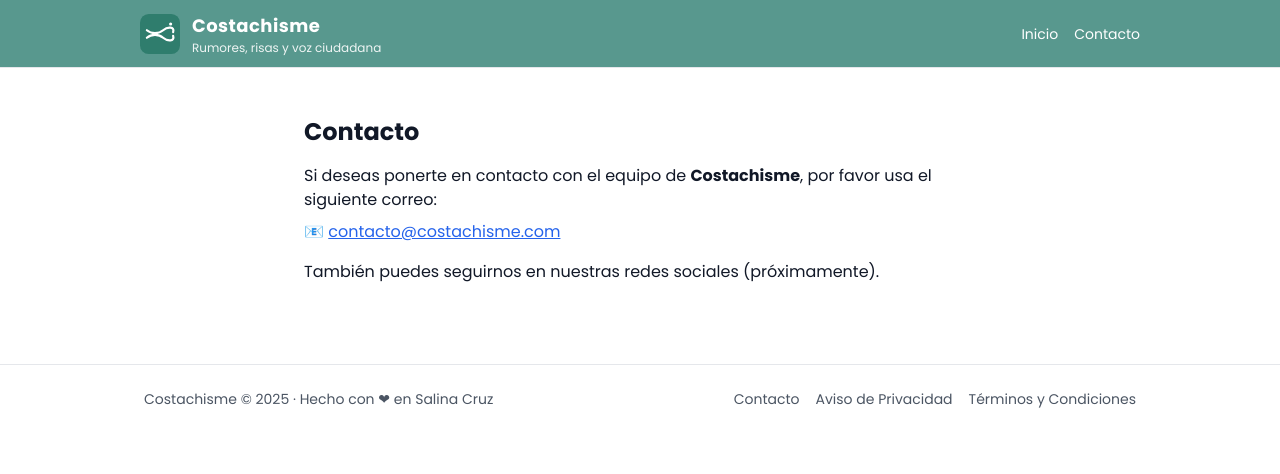
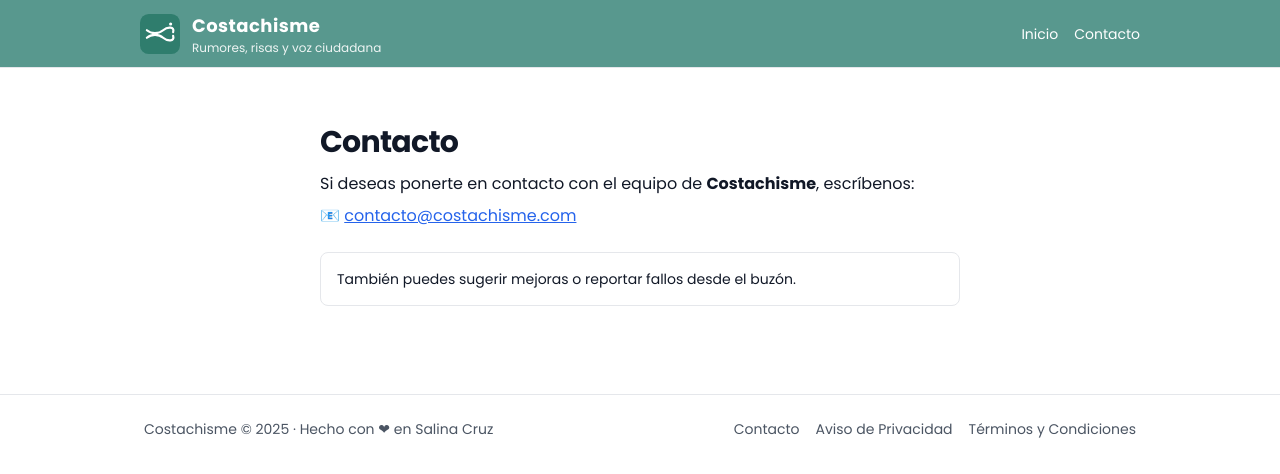
Before and after one commit to pokeron2025/costachisme, a Next.js app: page /contacto in a window 1280 px wide. Shown: the top 474 px of the page. Built offline with nearby package versions, Linux system fonts and the light colour scheme.

Commit message:
Update page.tsx

```diff
--- a/app/contacto/page.tsx
+++ b/app/contacto/page.tsx
@@ -1,19 +1,25 @@
+// app/contacto/page.tsx
 export default function ContactoPage() {
   return (
-    <div className="max-w-2xl mx-auto py-8">
-      <h1 className="text-2xl font-bold mb-4">Contacto</h1>
-      <p className="mb-2">
-        Si deseas ponerte en contacto con el equipo de <strong>Costachisme</strong>,
-        por favor usa el siguiente correo:
+    <div className="max-w-2xl mx-auto py-10 px-4">
+      <h1 className="text-3xl font-extrabold tracking-tight mb-3">Contacto</h1>
+
+      <p className="text-muted-foreground mb-2">
+        Si deseas ponerte en contacto con el equipo de <strong>Costachisme</strong>, escríbenos:
       </p>
-      <p className="mb-4">
-        📧 <a href="mailto:contacto@costachisme.com" className="text-blue-600 underline">
+
+      <p className="mb-6">
+        📧{" "}
+        <a href="mailto:contacto@costachisme.com" className="text-blue-600 underline">
           contacto@costachisme.com
         </a>
       </p>
-      <p>
-        También puedes seguirnos en nuestras redes sociales (próximamente).
-      </p>
+
+      <div className="rounded-lg border p-4 bg-card">
+        <p className="text-sm text-muted-foreground">
+          También puedes sugerir mejoras o reportar fallos desde el buzón.
+        </p>
+      </div>
     </div>
   );
 }
```
